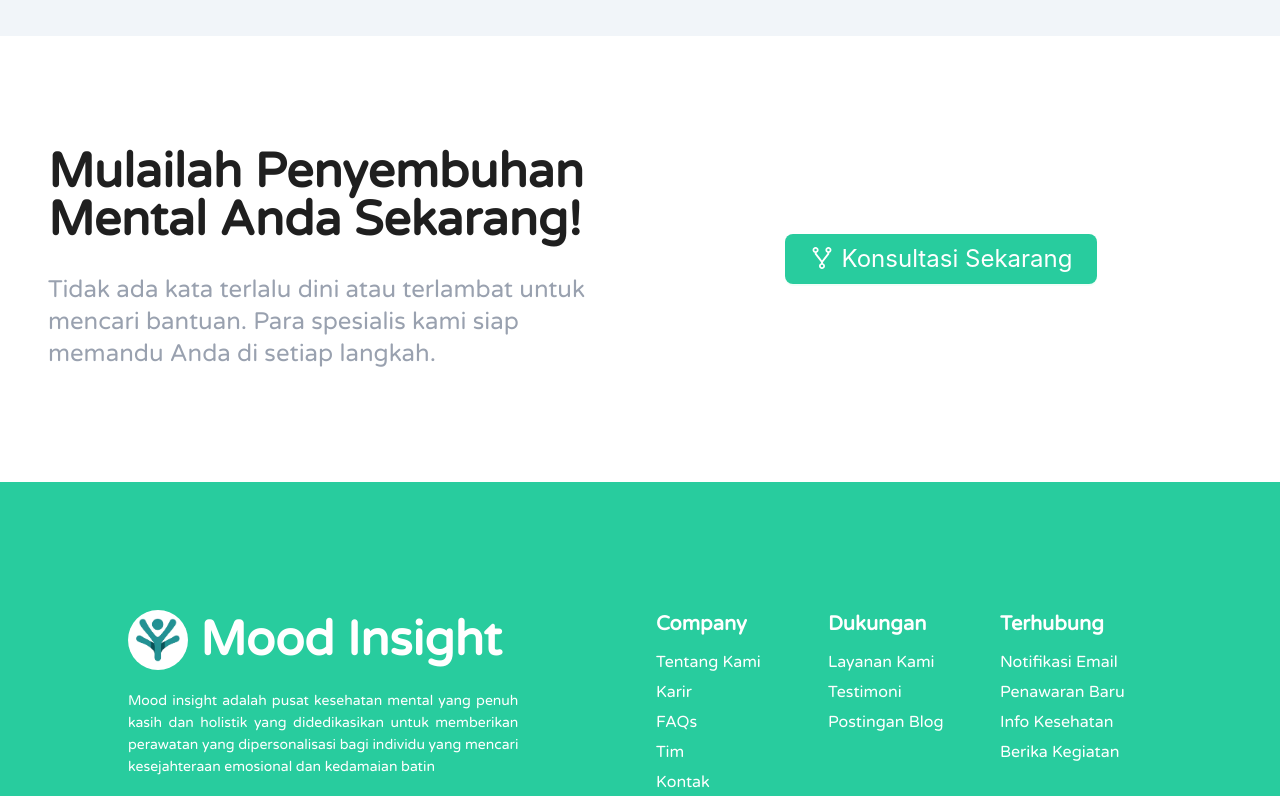
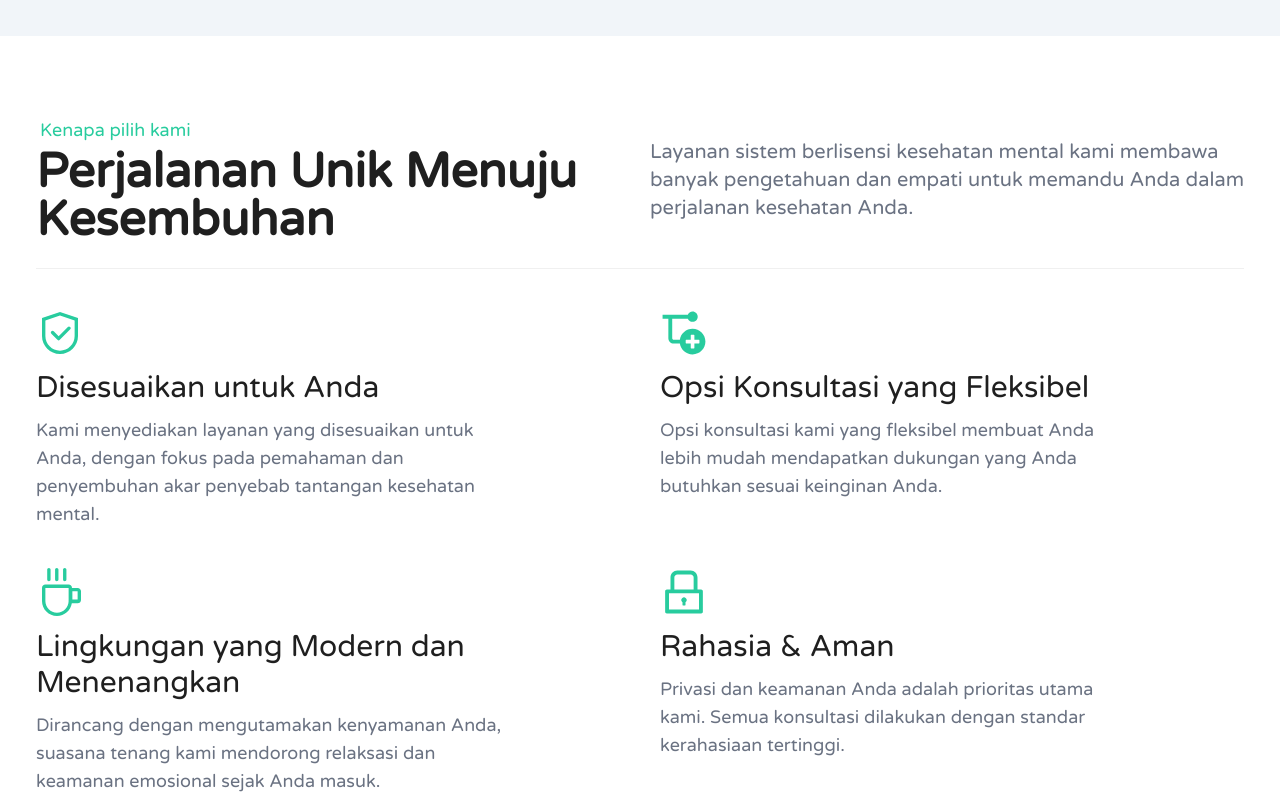
Before and after one commit to ajiaja38/mood-insight-fe, a React (Vite) app: page / in a window 1280 px wide. Shown: the part 1100-1896 px from the top of the page. Built offline with nearby package versions, Linux system fonts and the light colour scheme.

Commit message:
feat: add why choose us component :fire:

```diff
--- a/src/components/CallToAction/index.tsx
+++ b/src/components/CallToAction/index.tsx
@@ -12,14 +12,14 @@ const CallToAction: React.FC = (): JSX.Element => {
   const navigate: NavigateFunction = useNavigate()
 
   return (
-    <div className="grid grid-cols-1 md:grid-cols-2 gap-5 container mx-auto py-28 px-12">
+    <div className="grid grid-cols-1 md:grid-cols-2 gap-5 container mx-auto py-28 p-4 lg:px-9 3xl:px-0">
       <div className="flex flex-col gap-y-5">
         <h1 className="text-3xl lg:text-5xl font-extrabold lg:mb-2.5">
           Mulailah Penyembuhan Mental Anda Sekarang!
         </h1>
         <p className="text-base lg:text-2xl text-gray-400">
-          Tidak ada kata terlalu dini atau terlambat untuk mencari bantuan. Para
-          spesialis kami siap memandu Anda di setiap langkah.
+          Tidak ada kata terlalu dini atau terlambat untuk mencari bantuan,
+          Kecerdasan sistem kami siap memandu Anda di setiap langkah.
         </p>
       </div>
       <div className="flex justify-center items-center">
--- a/src/components/Footer/index.tsx
+++ b/src/components/Footer/index.tsx
@@ -18,7 +18,7 @@ const Footer: React.FC = (): JSX.Element => {
             </div>
             <h1 className="text-3xl lg:text-5xl font-bold">Mood Insight</h1>
           </div>
-          <p className="text-justify font-extralight">
+          <p className="text-justify font-extralight lg:text-xl">
             Mood insight adalah pusat kesehatan mental yang penuh kasih dan
             holistik yang didedikasikan untuk memberikan perawatan yang
             dipersonalisasi bagi individu yang mencari kesejahteraan emosional
@@ -34,7 +34,7 @@ const Footer: React.FC = (): JSX.Element => {
         <div className=" p-4 grid grid-cols-3 gap-5">
           <ul>
             <li>
-              <h2 className="font-bold text-xl mb-3">Company</h2>
+              <h2 className="font-bold lg:text-xl mb-3">Company</h2>
             </li>
             <div className="flex flex-col gap-y-1.5 [&>li]:hover:text-gray-300 text-xs md:text-base">
               <li className="cursor-pointer">Tentang Kami</li>
@@ -46,7 +46,7 @@ const Footer: React.FC = (): JSX.Element => {
           </ul>
           <ul>
             <li>
-              <h2 className="font-bold text-xl mb-3">Dukungan</h2>
+              <h2 className="font-bold lg:text-xl mb-3">Dukungan</h2>
             </li>
             <div className="flex flex-col gap-y-1.5 [&>li]:hover:text-gray-300 text-xs md:text-base">
               <li className="cursor-pointer">Layanan Kami</li>
@@ -56,7 +56,7 @@ const Footer: React.FC = (): JSX.Element => {
           </ul>
           <ul>
             <li>
-              <h2 className="font-bold text-xl mb-3">Terhubung</h2>
+              <h2 className="font-bold lg:text-xl mb-3">Terhubung</h2>
             </li>
             <div className="flex flex-col gap-y-1.5 [&>li]:hover:text-gray-300 text-xs md:text-base">
               <li className="cursor-pointer">Notifikasi Email</li>
--- /dev/null
+++ b/src/components/WhyChooseUs/index.tsx
@@ -0,0 +1,86 @@
+import React, { type JSX } from "react"
+import {
+  CoffeeOutlined,
+  LockOutlined,
+  SafetyOutlined,
+  SisternodeOutlined,
+} from "@ant-design/icons/lib/icons"
+import { Divider } from "antd"
+
+interface WhyItemProps {
+  icon: JSX.Element
+  title: string
+  description: string
+}
+
+const items: WhyItemProps[] = [
+  {
+    icon: <SafetyOutlined />,
+    title: "Disesuaikan untuk Anda",
+    description:
+      "Kami menyediakan layanan yang disesuaikan untuk Anda, dengan fokus pada pemahaman dan penyembuhan akar penyebab tantangan kesehatan mental.",
+  },
+  {
+    icon: <SisternodeOutlined />,
+    title: "Opsi Konsultasi yang Fleksibel",
+    description:
+      "Opsi konsultasi kami yang fleksibel membuat Anda lebih mudah mendapatkan dukungan yang Anda butuhkan sesuai keinginan Anda.",
+  },
+  {
+    icon: <CoffeeOutlined />,
+    title: "Lingkungan yang Modern dan Menenangkan",
+    description:
+      "Dirancang dengan mengutamakan kenyamanan Anda, suasana tenang kami mendorong relaksasi dan keamanan emosional sejak Anda masuk.",
+  },
+  {
+    icon: <LockOutlined />,
+    title: "Rahasia & Aman",
+    description:
+      "Privasi dan keamanan Anda adalah prioritas utama kami. Semua konsultasi dilakukan dengan standar kerahasiaan tertinggi.",
+  },
+]
+
+const WhyChooseUs: React.FC = (): JSX.Element => {
+  return (
+    <div className="py-20 p-4 lg:px-9 3xl:px-0 container mx-auto">
+      <div className="grid grid-cols-1 lg:grid-cols-2 gap-5">
+        <div className="flex flex-col gap-y-1">
+          <p className="text-primary text-lg lg:ml-1">Kenapa pilih kami</p>
+          <h1 className="text-3xl lg:text-5xl font-bold">
+            Perjalanan Unik Menuju Kesembuhan
+          </h1>
+        </div>
+        <div className="flex justify-center items-center">
+          <p className="text-xl text-gray-500">
+            Layanan sistem berlisensi kesehatan mental kami membawa banyak
+            pengetahuan dan empati untuk memandu Anda dalam perjalanan kesehatan
+            Anda.
+          </p>
+        </div>
+      </div>
+      <Divider />
+      <div className="grid grid-cols-1 md:grid-cols-2 gap-10 mt-10">
+        {items.map((item, index) => (
+          <WhyItem
+            key={index}
+            icon={item.icon}
+            title={item.title}
+            description={item.description}
+          />
+        ))}
+      </div>
+    </div>
+  )
+}
+
+const WhyItem: React.FC<WhyItemProps> = ({ icon, title, description }) => {
+  return (
+    <div className="flex flex-col gap-y-2.5">
+      <span className="text-primary text-5xl">{icon}</span>
+      <h3 className="text-3xl">{title}</h3>
+      <p className="text-lg text-gray-500 lg:w-[80%]">{description}</p>
+    </div>
+  )
+}
+
+export default WhyChooseUs
--- a/src/pages/common/index.tsx
+++ b/src/pages/common/index.tsx
@@ -2,6 +2,7 @@ import React, { useEffect, type JSX } from "react"
 import Jumbotron from "../../components/Jumbotron"
 import Statistic from "../../components/Statistic"
 import CallToAction from "../../components/CallToAction"
+import WhyChooseUs from "../../components/WhyChooseUs"
 
 const LandingPage: React.FC = (): JSX.Element => {
   useEffect(() => {
@@ -12,6 +13,7 @@ const LandingPage: React.FC = (): JSX.Element => {
     <>
       <Jumbotron />
       <Statistic />
+      <WhyChooseUs />
       <CallToAction />
     </>
   )
```
Also changed, not shown: src/assets/image/inner-peace.png (added).
